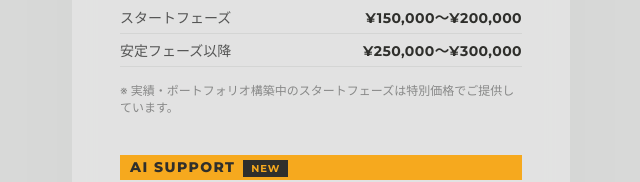
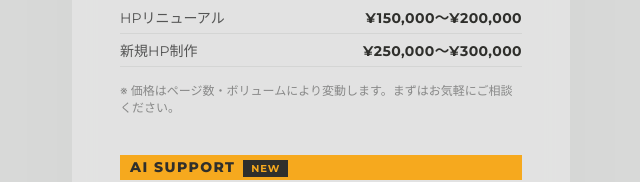
Before and after one commit to aloha12cicci16ohana-alt/NOI, a plain HTML site: page service.html in a window 1280 px wide. Shown: the part 1421-1603 px from the top of the page, 319-959 px from the left. Drawn offline with nearby package versions, Linux system fonts and the light colour scheme.

Commit message:
BRANDプランの価格ラベルをクライアント視点の表記に変更
スタートフェーズ→HPリニューアル、安定フェーズ以降→新規HP制作

Co-Authored-By: Claude Sonnet 4.6 <noreply@anthropic.com>

```diff
--- a/service.html
+++ b/service.html
@@ -192,10 +192,10 @@
             <div class="price-card-header price-card-header--lime">BRAND<span class="price-card-badge">MAIN</span></div>
             <p class="price-card-desc">「その人らしさ」を本格的に形にしたい方へ。HP（5〜10ページ）＋ブランディングデザイン（ロゴ・配色・世界観）＋バナー数点。NOIの世界観が最も発揮されるコア商品です。</p>
             <ul class="price-card-items">
-              <li><span class="price-label">スタートフェーズ</span><span class="price-value">¥150,000〜¥200,000</span></li>
-              <li><span class="price-label">安定フェーズ以降</span><span class="price-value">¥250,000〜¥300,000</span></li>
+              <li><span class="price-label">HPリニューアル</span><span class="price-value">¥150,000〜¥200,000</span></li>
+              <li><span class="price-label">新規HP制作</span><span class="price-value">¥250,000〜¥300,000</span></li>
             </ul>
-            <p class="price-card-note">※ 実績・ポートフォリオ構築中のスタートフェーズは特別価格でご提供しています。</p>
+            <p class="price-card-note">※ 価格はページ数・ボリュームにより変動します。まずはお気軽にご相談ください。</p>
           </div>
 
           <!-- AI SUPPORT -->
```
